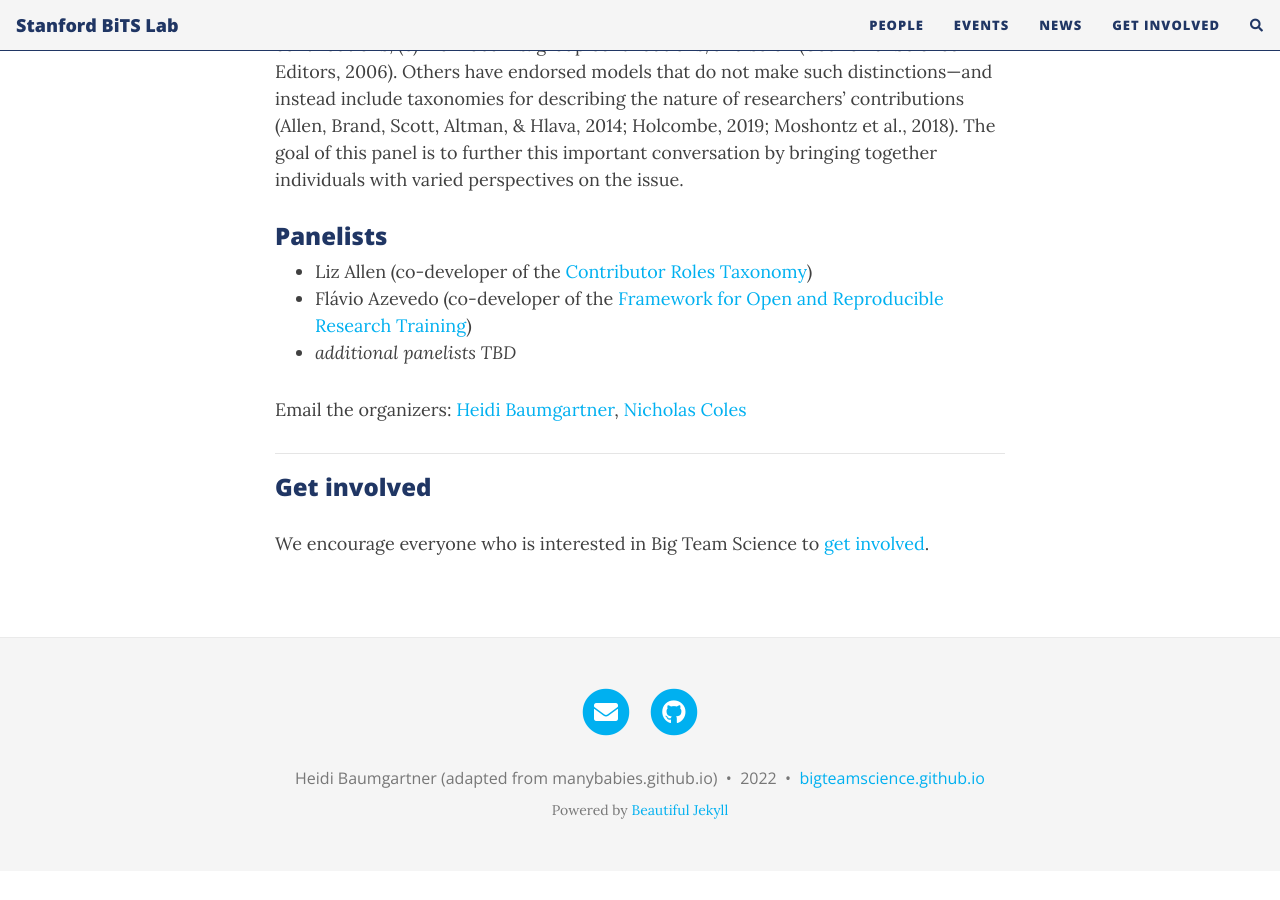
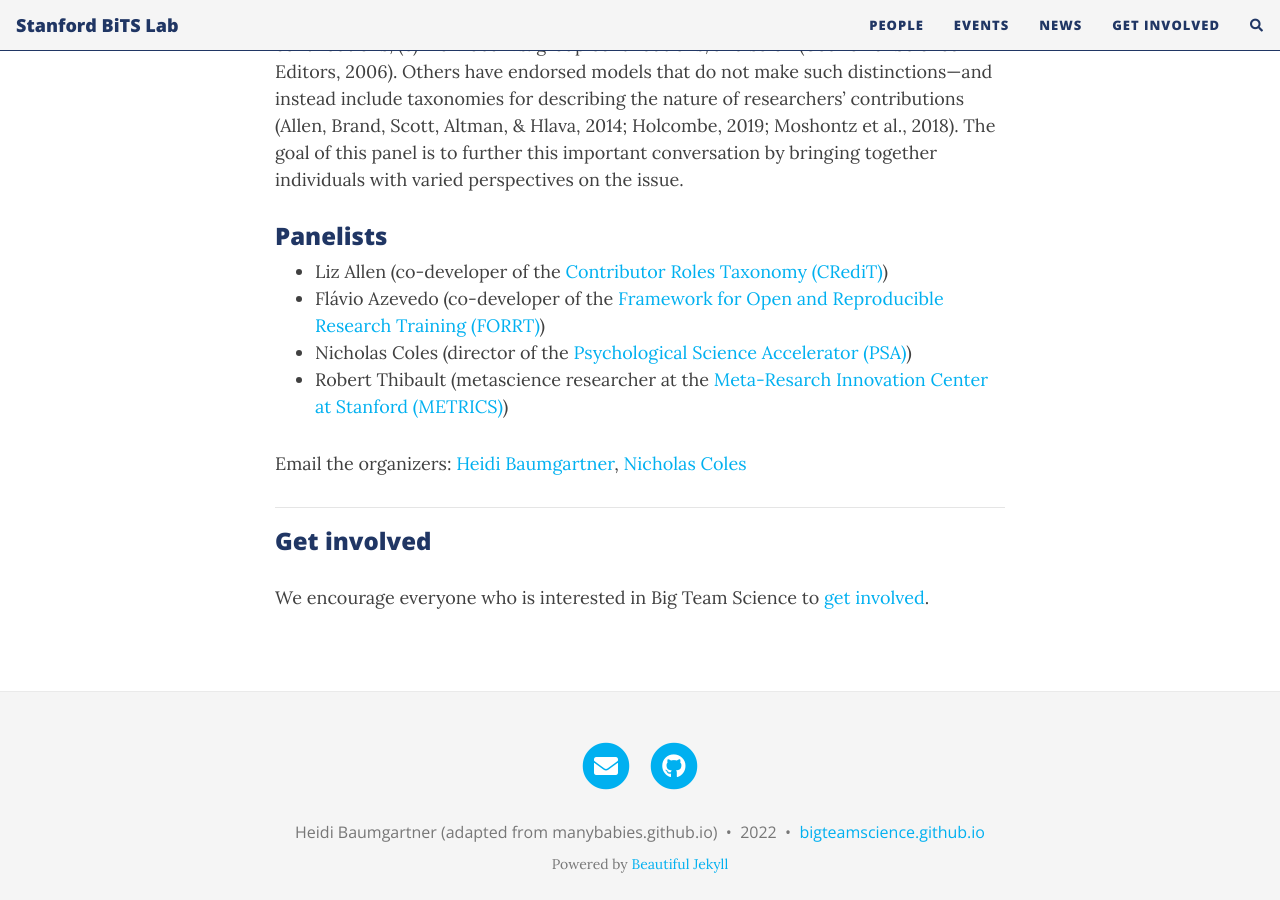
Before and after one commit to heidibaum/bigteamsciencelab.github.io, a Jekyll site: the page built from events.md, in a window 1280 px wide and 900 px high, scrolled down 882 px. Built offline with Jekyll 4.4.1, drawn with Linux system fonts in a browser that asks for light colours; nearby versions of some CDN libraries; comment, search, counter and statistics services are not loaded; before the commit the page ends 1753 px from its top, so only the background shows below that.

Commit message:
Update events.md

```diff
--- a/events.md
+++ b/events.md
@@ -14,14 +14,10 @@
 The rise of big team science (Coles et al. 2022) has vitalized conversations about how scientific contributions are recognized and rewarded. This panel will discuss one of the central issues in these conversations: what constitutes authorship in science? Perspectives on this issue vary both within and between individual researchers, scientific organizations, publishers, and science stakeholders. For example, some groups have developed models that distinguish between (a) author vs. non-author contributions, (b) individual vs. group contributions, and so on (Council of Science Editors, 2006). Others have endorsed models that do not make such distinctions—and instead include taxonomies for describing the nature of researchers’ contributions (Allen, Brand, Scott, Altman, & Hlava, 2014; Holcombe, 2019; Moshontz et al., 2018). The goal of this panel is to further this important conversation by bringing together individuals with varied perspectives on the issue.
 
 ### Panelists
-* Liz Allen (co-developer of the [Contributor Roles Taxonomy](https://casrai.org/credit/))
-* Flávio Azevedo (co-developer of the [Framework for Open and Reproducible Research Training](https://forrt.org))
-* <i>additional panelists TBD</i>
-
-<!---
-* Liz Allen, CRediT
-* Nicholas Coles, PSA
---->
+* Liz Allen (co-developer of the [Contributor Roles Taxonomy (CRediT)](https://casrai.org/credit/))
+* Flávio Azevedo (co-developer of the [Framework for Open and Reproducible Research Training (FORRT)](https://forrt.org))
+* Nicholas Coles (director of the [Psychological Science Accelerator (PSA)]())
+* Robert Thibault (metascience researcher at the [Meta-Resarch Innovation Center at Stanford (METRICS)](https://metrics.stanford.edu/))
 
 Email the organizers: [Heidi Baumgartner](mailto:heidib@stanford.edu), [Nicholas Coles](ncoles@stanford.edu)
 
```
